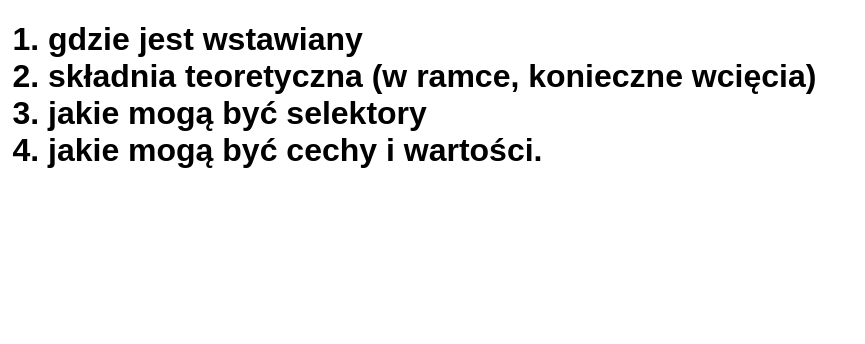
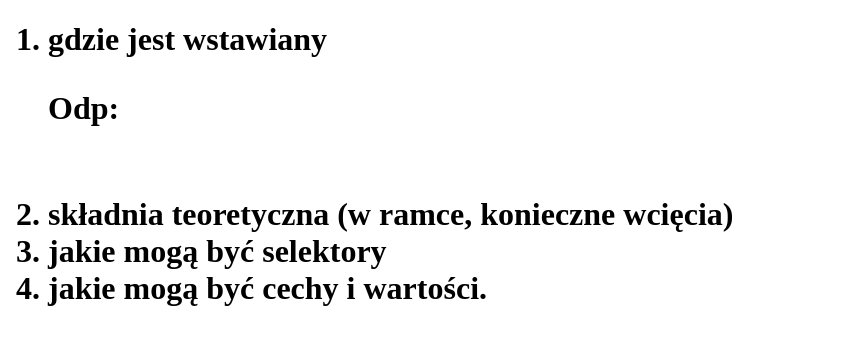
Before and after one commit to Bogdanowicz2G1/Bogdanowicz_css, a plain HTML site: page zadanie8_Bogdanowicz.html in a window 1280 px wide. Shown: the whole page, without its empty margins (0-865 px from the left). Drawn offline with Linux system fonts and the light colour scheme.

Commit message:
Update zadanie8_Bogdanowicz.html

```diff
--- a/zadanie8_Bogdanowicz.html
+++ b/zadanie8_Bogdanowicz.html
@@ -5,9 +5,9 @@
 </head>
 <body>
 <OL TYPE=1 Start=1>
-<font face="Arial">
 <H1>
 <LI>gdzie jest wstawiany <br>
+   <p font face="Arial">Odp: </p> <br>
 <LI>składnia teoretyczna (w ramce, konieczne wcięcia)<br>
 <LI>jakie mogą być selektory <br>
 <LI>jakie mogą być cechy i wartości.<br>
```
